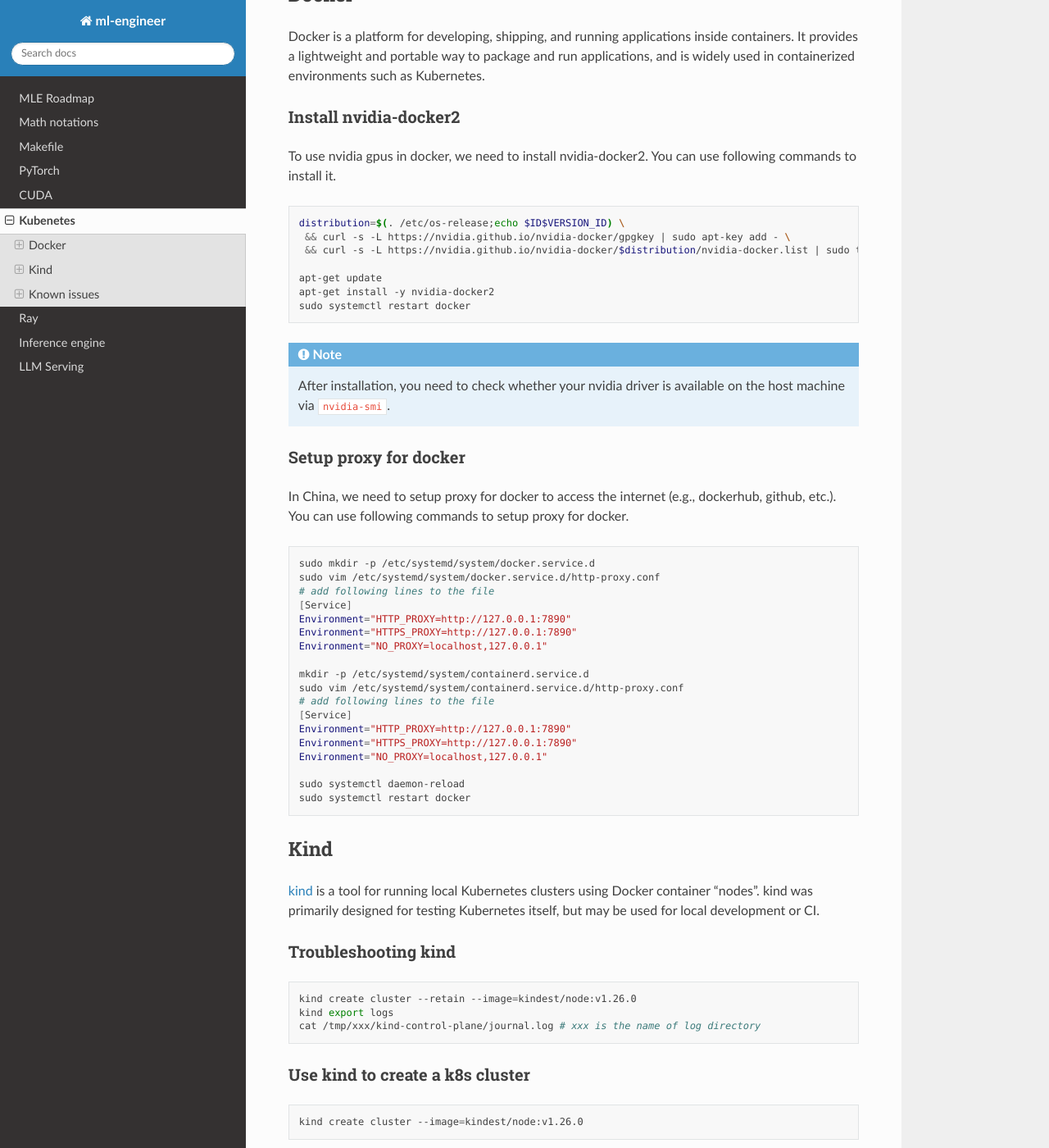
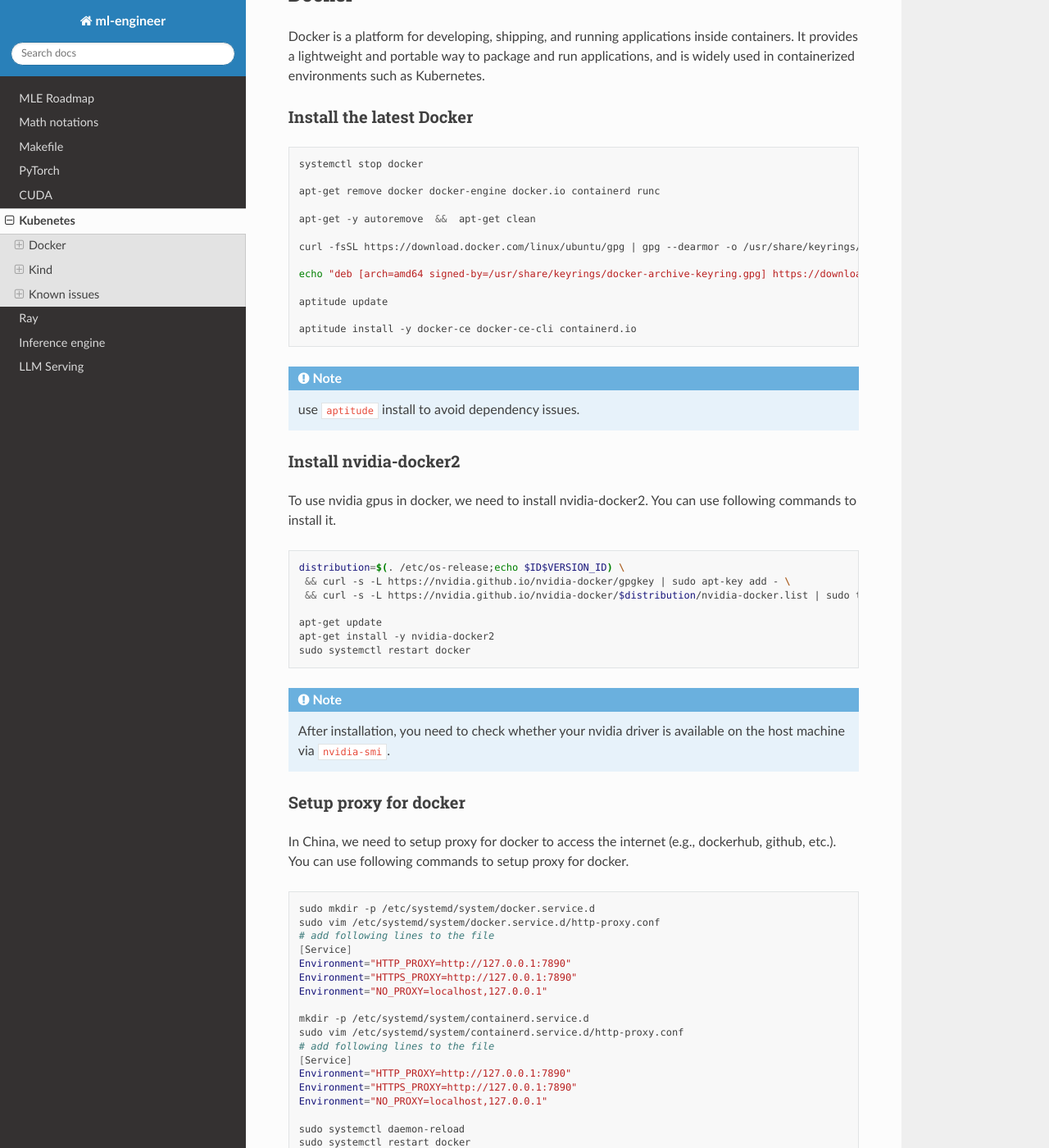
Before and after one commit to Jason-cs18/ml-engineer, a Sphinx documentation site: the page built from docs/source/k8s.rst, in a window 1280 px wide and 1400 px high, scrolled down 279 px. Shown: the whole window at 82% size. Built offline with Sphinx 7.4.7 and the Read the Docs theme 3.1.0, drawn with Linux system fonts in a browser that asks for light colours; some of the changed text lies outside the part shown.

Commit message:
update k8s

```diff
--- a/docs/source/k8s.rst
+++ b/docs/source/k8s.rst
@@ -9,6 +9,27 @@
 ------
 
 Docker is a platform for developing, shipping, and running applications inside containers. It provides a lightweight and portable way to package and run applications, and is widely used in containerized environments such as Kubernetes.
+
+Install the latest Docker
+^^^^^^^^^^^^^^^^^^^^^^^^^
+.. code-block:: bash
+
+  systemctl stop docker
+
+  apt-get remove docker docker-engine docker.io containerd runc
+
+  apt-get -y autoremove  &&  apt-get clean
+
+  curl -fsSL https://download.docker.com/linux/ubuntu/gpg | gpg --dearmor -o /usr/share/keyrings/docker-archive-keyring.gpg
+
+  echo "deb [arch=amd64 signed-by=/usr/share/keyrings/docker-archive-keyring.gpg] https://download.docker.com/linux/ubuntu $(lsb_release -cs) stable" | tee /etc/apt/sources.list.d/docker.list
+
+  aptitude update
+
+  aptitude install -y docker-ce docker-ce-cli containerd.io
+
+.. note::
+  use ``aptitude`` install to avoid dependency issues.
 
 Install nvidia-docker2
 ^^^^^^^^^^^^^^^^^^^^^^
@@ -59,13 +80,14 @@
 `kind <https://kind.sigs.k8s.io/>`_ is a tool for running local Kubernetes clusters using Docker container “nodes”.
 kind was primarily designed for testing Kubernetes itself, but may be used for local development or CI.
 
-Troubleshooting kind
-^^^^^^^^^^^^^^^^^^^^
+Install kind
+^^^^^^^^^^^^
+
 .. code-block:: bash
 
-  kind create cluster --retain --image=kindest/node:v1.26.0
-  kind export logs
-  cat /tmp/xxx/kind-control-plane/journal.log # xxx is the name of log directory
+  [ $(uname -m) = x86_64 ] && curl -Lo ./kind https://kind.sigs.k8s.io/dl/v0.25.0/kind-linux-amd64
+  chmod +x ./kind
+  sudo mv ./kind /usr/local/bin/kind
 
 Use kind to create a k8s cluster
 ^^^^^^^^^^^^^^^^^^^^^^^^^^^^^^^^
@@ -98,26 +120,46 @@
 
   kind load docker-image my-custom-image --name cluster-name
 
+Troubleshooting kind
+^^^^^^^^^^^^^^^^^^^^
+.. code-block:: bash
+
+  kind create cluster --retain --image=kindest/node:v1.26.0
+  kind export logs
+  cat /tmp/xxx/kind-control-plane/journal.log # xxx is the name of log directory
+
+
 Known issues
 ------------
 
-Use new configs to setup docker
-^^^^^^^^^^^^^^^^^^^^^^^^^^^^^^^^^^
-After modifying the docker config file (``/etc/docker/deamon.json``), you need to restart the docker service to make the changes take effect.
+Docker configuration not working
+^^^^^^^^^^^^^^^^^^^^^^^^^^^^^^^^^
+When you modify the docker config file (``/etc/docker/deamon.json``), you can use restart the docker service to make the changes take effect.
 
 .. code-block:: bash
 
   sudo systemctl daemon-reload
   sudo systemctl restart docker
 
+If the commands above don't work, you can try to restart the docker service by using following commands
+
+.. code-block:: bash
+
+  sudo systemctl daemon-reload
+  sudo systemctl stop docker.service
+  sudo systemctl stop docker.socket
+  sudo systemctl start docker.service
+  sudo systemctl start docker.socket
+
+Timeout when pulling images in kind
+^^^^^^^^^^^^^^^^^^^^^^^^^^^^^^^^^^^^
+
+You can pull images locally and load them to kind.
+
+.. code-block:: bash
+
+  docker pull kindest/node:v1.26.0
+  kind load docker-image kindest/node:v1.26.0 --name kind
+
 .. note::
-
-  If the commands above don't work, you can try to restart the docker service by using following commands
-
-  .. code-block:: bash
-
-    sudo systemctl daemon-reload
-    sudo systemctl stop docker.service
-    sudo systemctl stop docker.socket
-    sudo systemctl start docker.service
-    sudo systemctl start docker.socket
+  You'd better setup proxy for docker to accelerate the image pulling process.
```
